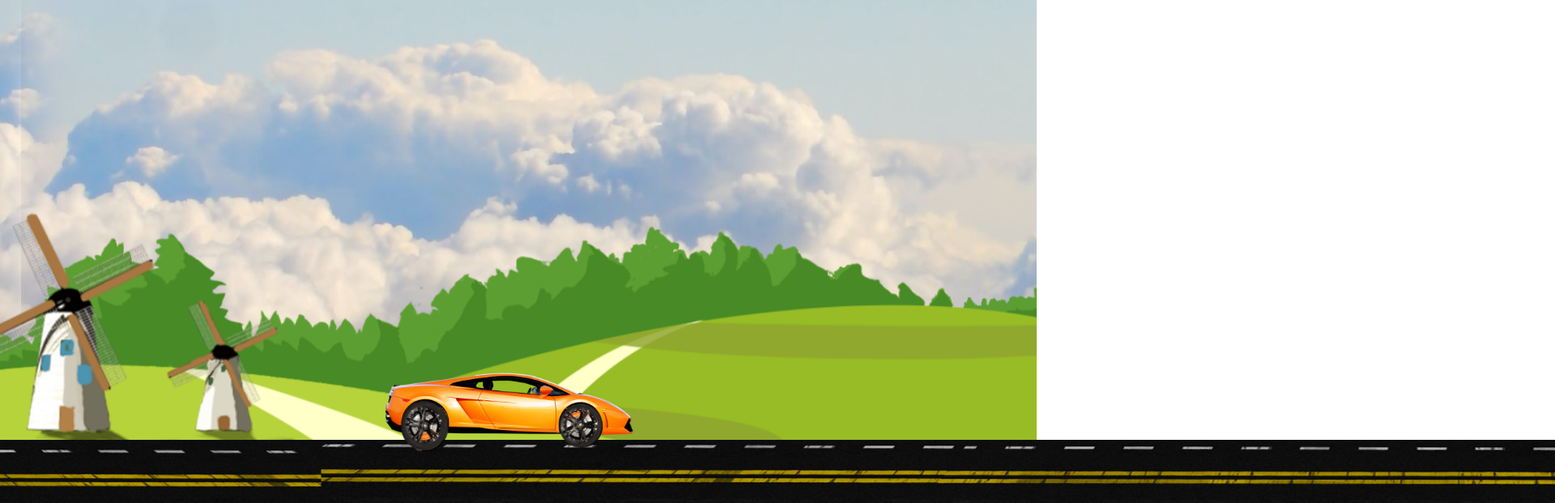
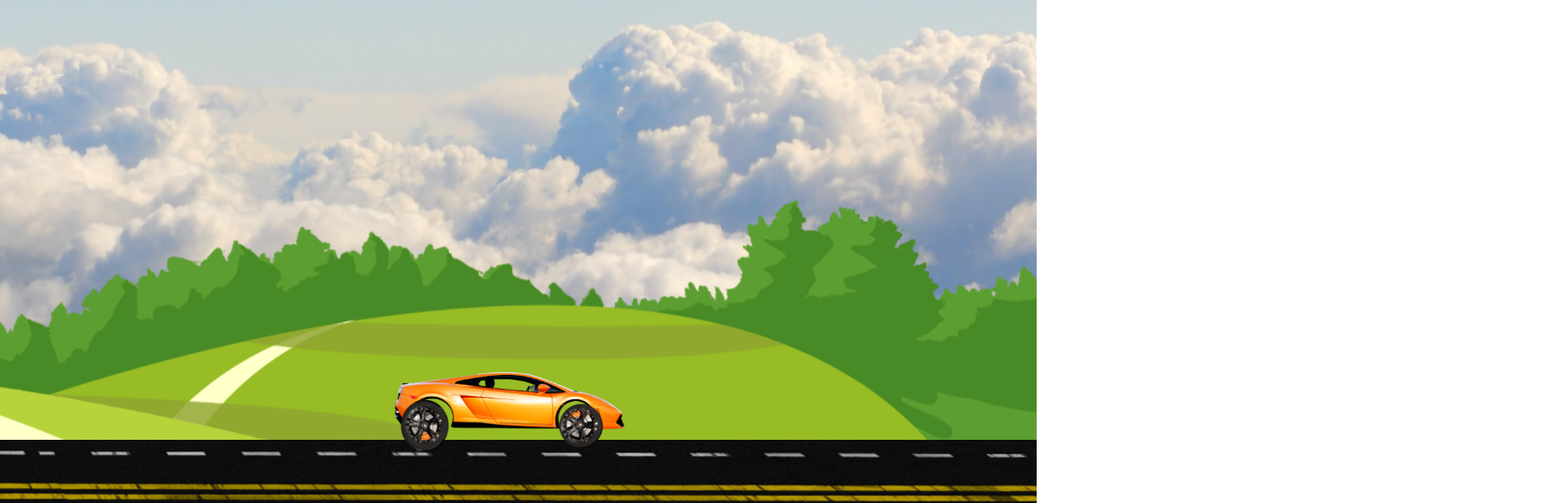
Before and after one commit to TechAnuruddh/Car-Animation-Game-, a plain HTML site: page index.html in a window 1280 px wide. Shown: the top 621 px of the page at 81% size, 1920 px wide, since content can reach past the window. Drawn offline with Linux system fonts and the light colour scheme.

Commit message:
Refactor CSS styles for improved layout and animations

```diff
--- a/styletech.css
+++ b/styletech.css
@@ -1,105 +1,118 @@
-*{
+* {
     margin: 0;
     padding: 0;
+    box-sizing: border-box;
 }
-body{
+
+html,
+body {
+    width: 100%;
+    height: 100%;
+}
+
+body {
     overflow: hidden;
     animation: shakebody linear 6s infinite;
 }
-.sky{
+
+.sky {
     height: 100vh;
     width: 100%;
-    background-image: url(background.jpg);
+    background-image: url("background.jpg");
     background-repeat: no-repeat;
+    background-size: cover;
+    background-position: center;
     position: absolute;
+    overflow: hidden;
 }
 
-.trees{
+.trees {
     height: 100vh;
     width: 100%;
-    background-image: url(trees.png);
+    background-image: url("trees.png");
+    background-repeat: no-repeat;
     background-size: cover;
+    background-position: center;
     position: absolute;
     top: -144px;
 }
-.track{
+
+.track {
     height: 60vh;
     width: 800vw;
-    background-image: url(track.png);
+    background-image: url("track.png");
     background-repeat: repeat-x;
+    background-size: auto 100%;
     position: absolute;
     top: 70vh;
     animation: carMove linear 13s infinite;
-
 }
 
-.car{
+.car {
     height: 100px;
     width: 380px;
-    background-image: url(car_body.png);
-    background-size: cover;
+    background-image: url("car_body.png");
+    background-size: contain;
     background-repeat: no-repeat;
+    background-position: center;
     position: absolute;
     left: 444px;
-    bottom:30vh;
-    animation: shake linear .3s infinite;
-
+    bottom: 30vh;
+    animation: shake linear 0.3s infinite;
 }
 
-
-.wheel1 img{
+.wheel1 img {
     width: 77px;
     position: relative;
-    top:42px;
-    left:42px;
-    animation: wheelRotation linear .16s infinite;
+    top: 42px;
+    left: 42px;
+    animation: wheelRotation linear 0.16s infinite;
 }
 
-
-.wheel2 img{
+.wheel2 img {
     width: 77px;
     position: relative;
     top: -39px;
     left: 235px;
-    animation: wheelRotation linear .16s infinite;
-
+    animation: wheelRotation linear 0.16s infinite;
 }
 
-@keyframes wheelRotation
-{
-    100%{
+@keyframes wheelRotation {
+    100% {
         transform: rotate(360deg);
     }
 }
 
-@keyframes carMove
-{
-    100%{
+@keyframes carMove {
+    100% {
         transform: translateX(-500vw);
     }
 }
 
-@keyframes shake
-{
-    0%{
+@keyframes shake {
+    0% {
         transform: translateY(-5px);
     }
-    50%{
+
+    50% {
         transform: translateY(5px);
     }
-    100%{
+
+    100% {
         transform: translateY(-5px);
     }
 }
-@keyframes shakebody
-{
-    0%{
+
+@keyframes shakebody {
+    0% {
         transform: translateY(-50px);
     }
-    50%{
+
+    50% {
         transform: translateY(50px);
     }
-    100%{
+
+    100% {
         transform: translateY(-50px);
     }
 }
```
